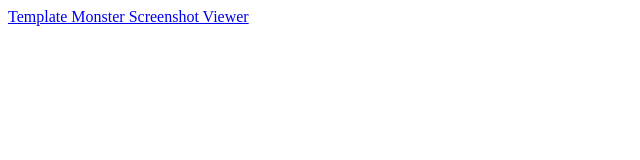
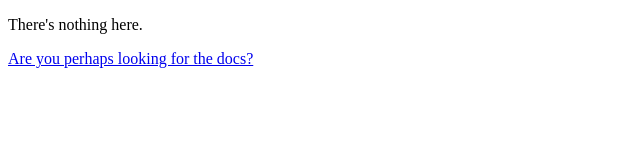
Before and after one commit to kaisellgren/kaisellgren.github.com, a plain HTML site: page index.html in a window 1280 px wide. Shown: the whole page, without its empty margins (0-640 px from the left). Drawn offline with Linux system fonts and the light colour scheme.

Commit message:
Update index.html

```diff
--- a/index.html
+++ b/index.html
@@ -4,6 +4,9 @@
 	<title>Kai Sellgren</title>
 </head>
 <body>
-	<a href="template-monster-screenshot-viewer">Template Monster Screenshot Viewer</a>
+	<p>There's nothing here.</p>
+  <p>
+    <a href="/docs">Are you perhaps looking for the docs?</a>
+  </p>
 </body>
 </html>
```
